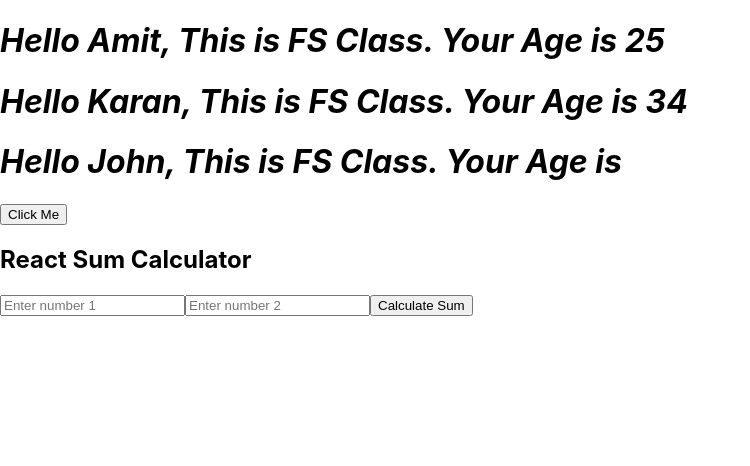
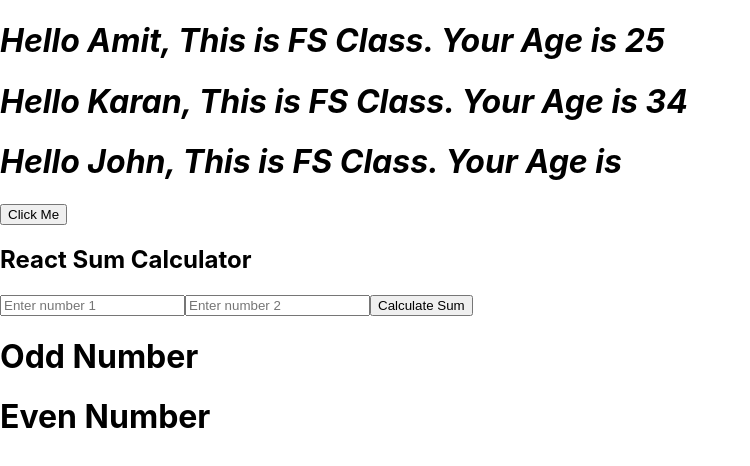
Before and after one commit to hkshitesh/my-react-repo, a React (Create React App) app: page / in a window 1280 px wide. Shown: the top 466 px of the page, without its empty margins (0-750 px from the left). Built offline with nearby package versions, Linux system fonts and the light colour scheme.

Commit message:
Final Commit for Day 8

```diff
--- a/src/App.js
+++ b/src/App.js
@@ -2,6 +2,8 @@
 import Person from "./Person"
 import Event from './Event';
 import SumCalculator from './SumCalculator';
+import ConditionRender from './ConditionRender';
+import CondRend from './CondRend';
 
 function App() {
   return (
@@ -11,6 +13,8 @@
       <Person name="John"/>
       <Event />
       <SumCalculator />
+      <ConditionRender />
+      <CondRend />
     </div>
   );
 }
--- /dev/null
+++ b/src/CondRend.js
@@ -0,0 +1,11 @@
+import React from "react";
+const CondRend = () =>{
+    let isWelcome = false;
+    let a=4;
+    return(
+        <div>
+            {a%2==0?<h1>Even Number</h1>:<h1>Odd Number</h1>}
+        </div>
+    )
+};
+export default CondRend;
--- /dev/null
+++ b/src/ConditionRender.js
@@ -0,0 +1,22 @@
+import React from "react";
+const ConditionRender = () =>{
+    let isWelcome = false;
+    let a=9;
+    if(a%2==0)
+    {
+    return(
+        <div>
+            <h1> Even Number</h1>
+        </div>
+    )
+    }
+    else
+    {
+        return(
+        <div>
+            <h1> Odd Number</h1>
+        </div>
+        )
+    }
+};
+export default ConditionRender;
```
